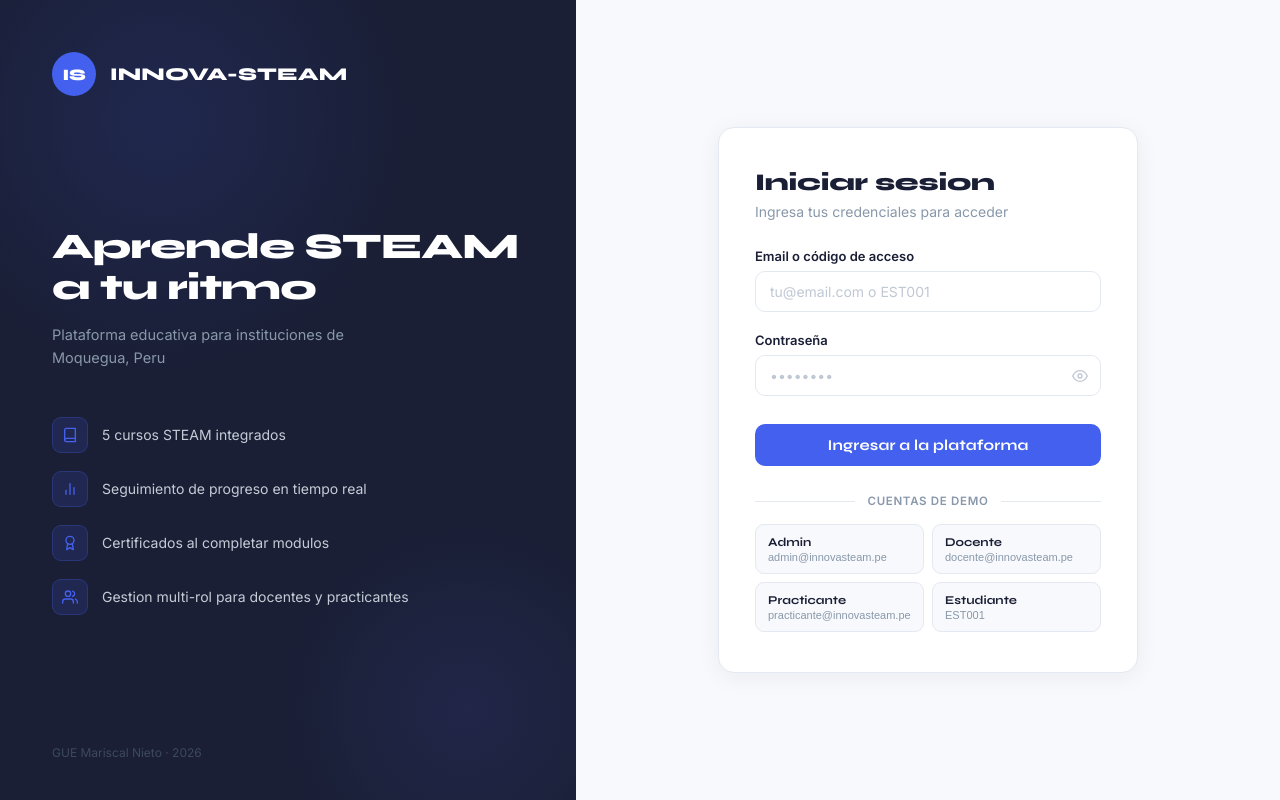
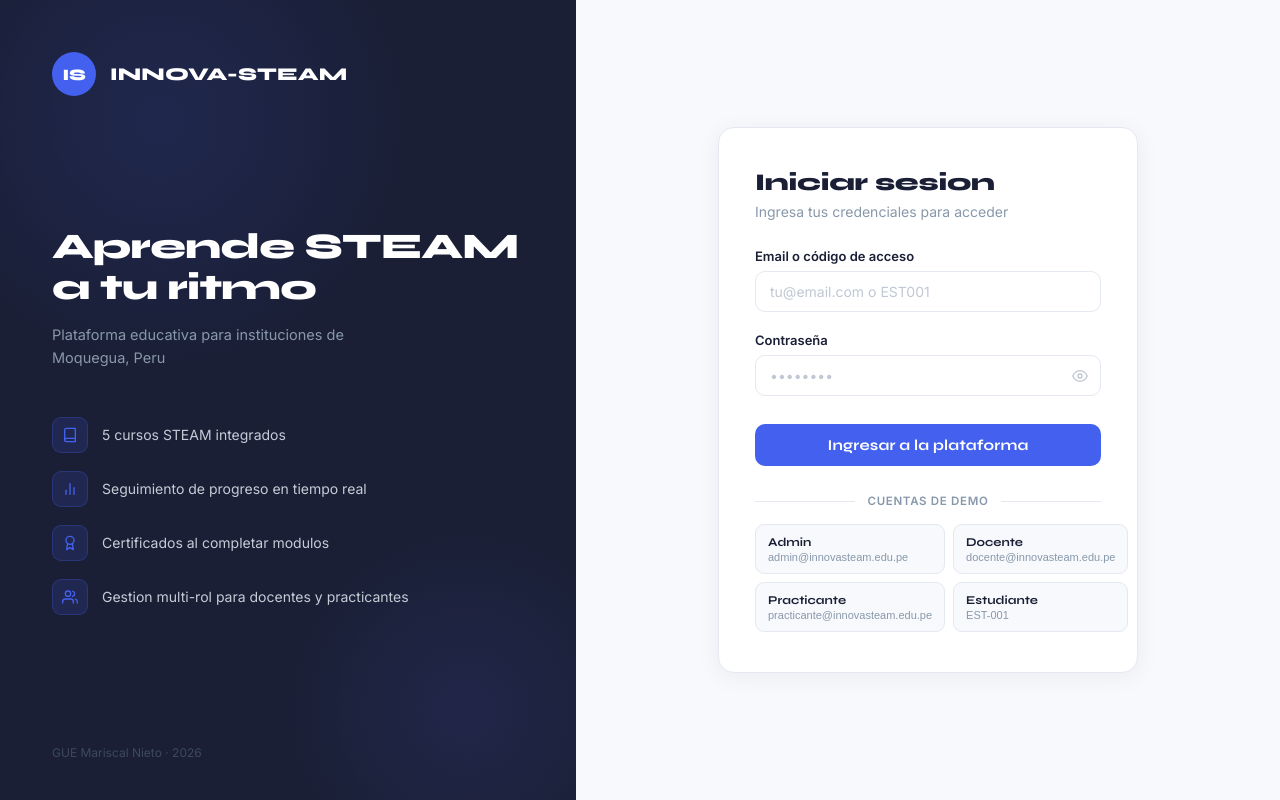
Before and after one commit to andreTYS/Stellar, a PHP site: page /login.php in a window 1280 px wide. Run offline with PHP 8.4, Linux system fonts and the light colour scheme.

Commit message:
fix: correct login credentials to match schema (.edu.pe domain, EST-001 code) and add academy UI redesign
https://claude.ai/code/session_01Mqbcd5N1frVzeZe1pQtbZu

```diff
--- a/innovasteam/login.php
+++ b/innovasteam/login.php
@@ -656,10 +656,10 @@ $queryError = $_GET['error'] ?? '';
         <div class="demo-grid">
           <?php
           $demos = [
-            ['admin@innovasteam.pe',       'password', 'Admin',        'admin@innovasteam.pe'],
-            ['docente@innovasteam.pe',      'password', 'Docente',      'docente@innovasteam.pe'],
-            ['practicante@innovasteam.pe',  'password', 'Practicante',  'practicante@innovasteam.pe'],
-            ['EST001',                      'password', 'Estudiante',   'EST001'],
+            ['admin@innovasteam.edu.pe',       'password', 'Admin',        'admin@innovasteam.edu.pe'],
+            ['docente@innovasteam.edu.pe',      'password', 'Docente',      'docente@innovasteam.edu.pe'],
+            ['practicante@innovasteam.edu.pe',  'password', 'Practicante',  'practicante@innovasteam.edu.pe'],
+            ['EST-001',                         'password', 'Estudiante',   'EST-001'],
           ];
           foreach ($demos as [$cred, $pass, $label, $display]):
           ?>
```
